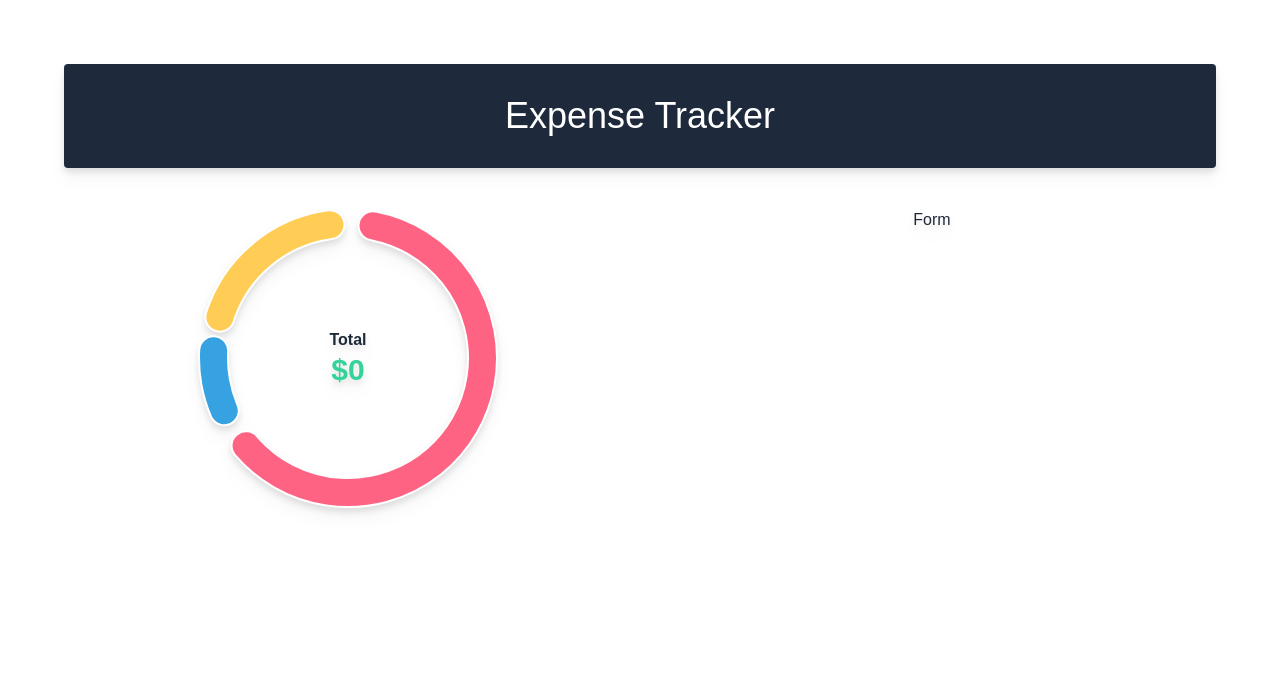
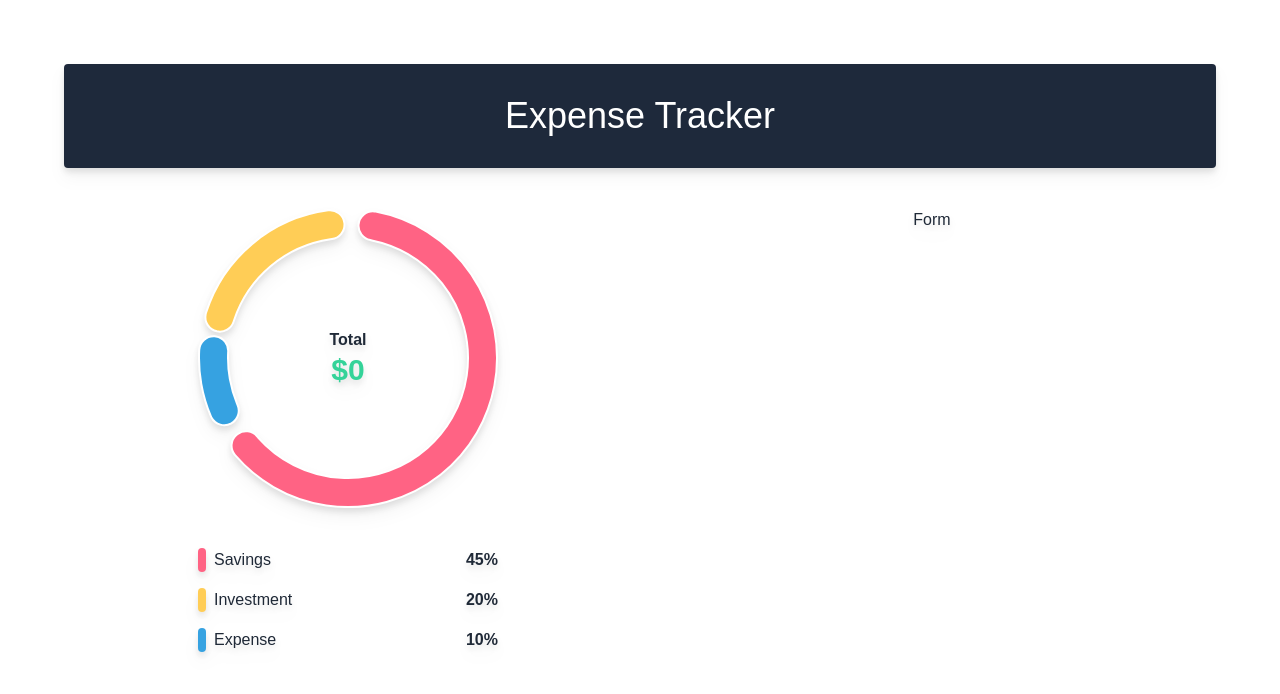
Before and after one commit to mrinnnmoy/expense-tracker-client, a React (Create React App) app: page / in a window 1280 px wide. Shown: the top 694 px of the page. Built offline with nearby package versions, Linux system fonts and the light colour scheme.

Commit message:
build labels-section

```diff
--- a/src/components/Graph.jsx
+++ b/src/components/Graph.jsx
@@ -1,6 +1,7 @@
 import React from 'react';
 import { Doughnut } from "react-chartjs-2";
 import { Chart, ArcElement } from "chart.js";
+import Lables from "./labels";
 
 Chart.register(ArcElement);
 
@@ -28,13 +29,13 @@ const Graph = () => {
     <div className='flex justify-content max-w-xs mx-auto'>
       <div className="item">
         <div className="chart relative">
-          <Doughnut {...config}></Doughnut>
+          <Doughnut {...config} />
           <h3 className='mb-4 font-bold title'>Total
             <span className='block text-3xl text-emerald-400'>${0}</span>
           </h3>
         </div>
         <div className="flex flex-col py-10 gap-4">
-          {/* Labels */}
+          <Lables />
         </div>
       </div>
     </div>
--- /dev/null
+++ b/src/components/labels.jsx
@@ -0,0 +1,42 @@
+import React from 'react';
+
+const obj = [
+    {
+        type: "Savings",
+        color: 'rgb(255, 99, 132)',
+        percent: 45
+    },
+    {
+        type: "Investment",
+        color: 'rgb(255, 205, 86)',
+        percent: 20
+    },
+    {
+        type: "Expense",
+        color: 'rgb(54, 162, 225)',
+        percent: 10
+    },
+]
+
+const labels = () => {
+    return (
+        <>
+            {obj.map((v, i) => <LabelComponent key={i} data={v}></LabelComponent>)}
+        </>
+    )
+};
+
+const LabelComponent = ({ data }) => {
+    if (!data) return <></>;
+    return (
+        <div className="labels flex justify-between">
+            <div className="flex gap-2">
+                <div className="w-2 h-2 rounded py-3" style={{ background: data.color ?? '#f9c74f' }}></div>
+                <h3 className='text-md'>{data.type ?? ''}</h3>
+            </div>
+            <h3 className='font-bold'>{Math.round(data.percent) ?? 0}%</h3>
+        </div>
+    )
+};
+
+export default labels;
```
